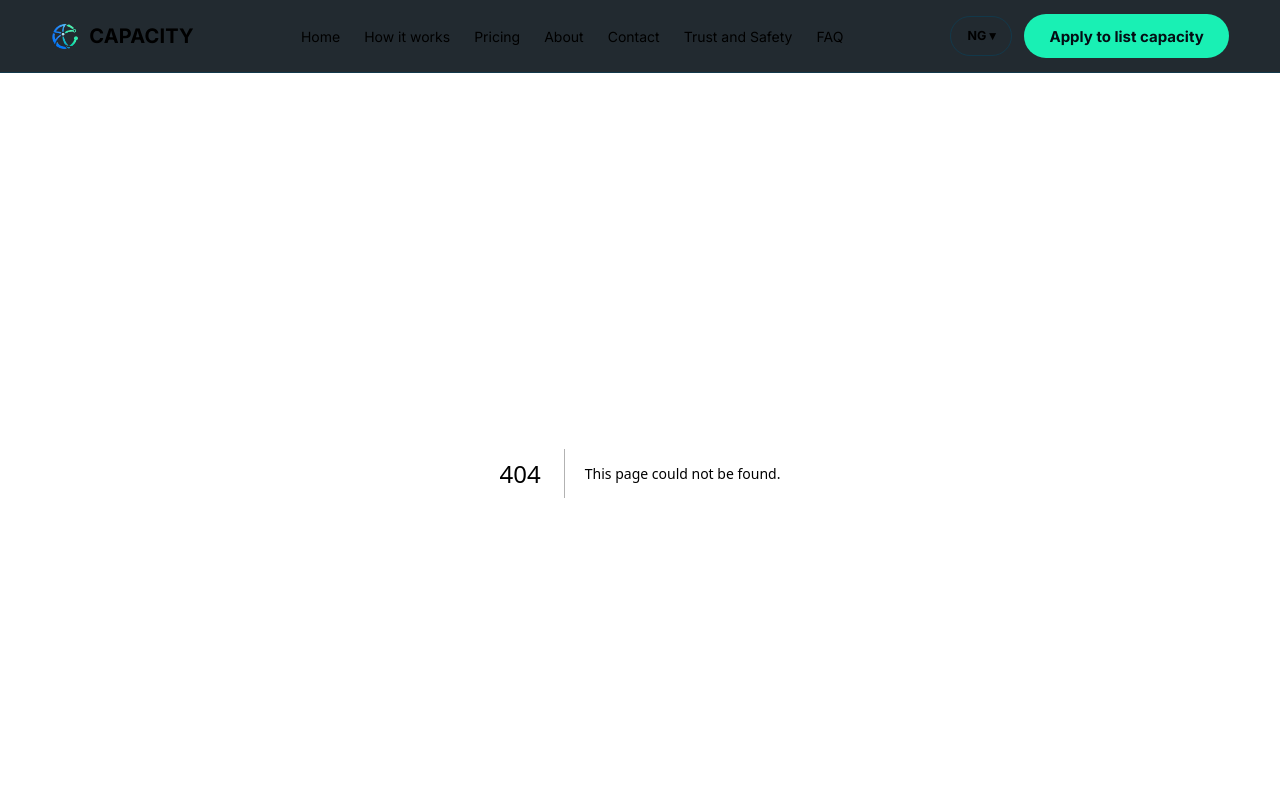
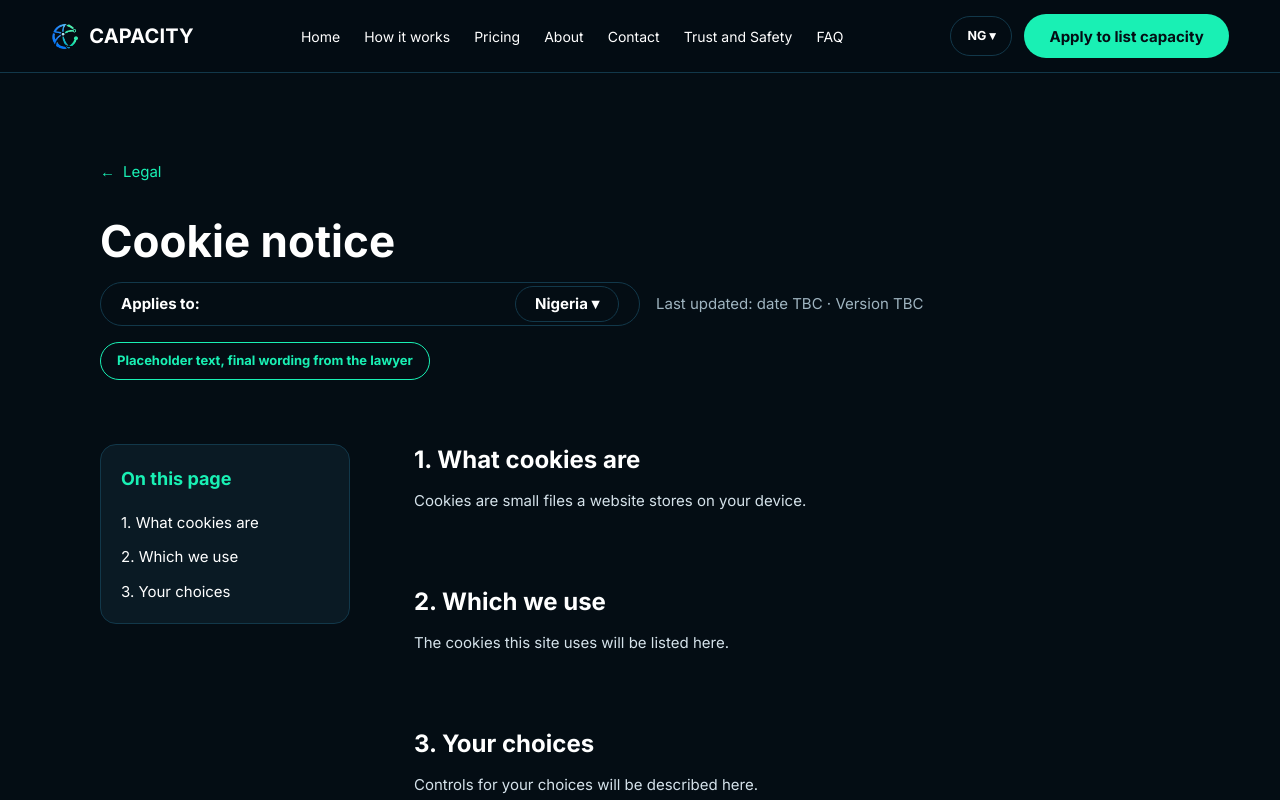
Before and after one commit to mohhx/capacity-repo, a Next.js app: page /cookies in a window 1280 px wide. Before the commit this address had no page. Shown: the top 800 px of the page. Built offline with nearby package versions, Linux system fonts and the light colour scheme.

Commit message:
Cookies: notice page (placeholder text from Figma)

```diff
--- /dev/null
+++ b/src/app/cookies/page.tsx
@@ -0,0 +1,11 @@
+import type { Metadata } from "next";
+import { LegalView } from "@/components/legal/LegalView";
+import { COOKIES } from "@/content/legal";
+
+export const metadata: Metadata = {
+  title: "Cookie notice",
+};
+
+export default function CookiesPage() {
+  return <LegalView document={COOKIES} />;
+}
--- a/src/content/legal.ts
+++ b/src/content/legal.ts
@@ -95,3 +95,28 @@ export const PRIVACY: LegalDocument = {
     },
   ],
 };
+
+// Text is copied from the Figma Cookie notice frame. It is placeholder text: the final wording comes from the lawyer.
+export const COOKIES: LegalDocument = {
+  title: "Cookie notice",
+  lastUpdated: "date TBC",
+  version: "TBC",
+  placeholder: true,
+  sections: [
+    {
+      id: "what-cookies-are",
+      title: "What cookies are",
+      text: "Cookies are small files a website stores on your device.",
+    },
+    {
+      id: "which-we-use",
+      title: "Which we use",
+      text: "The cookies this site uses will be listed here.",
+    },
+    {
+      id: "your-choices",
+      title: "Your choices",
+      text: "Controls for your choices will be described here.",
+    },
+  ],
+};
```
